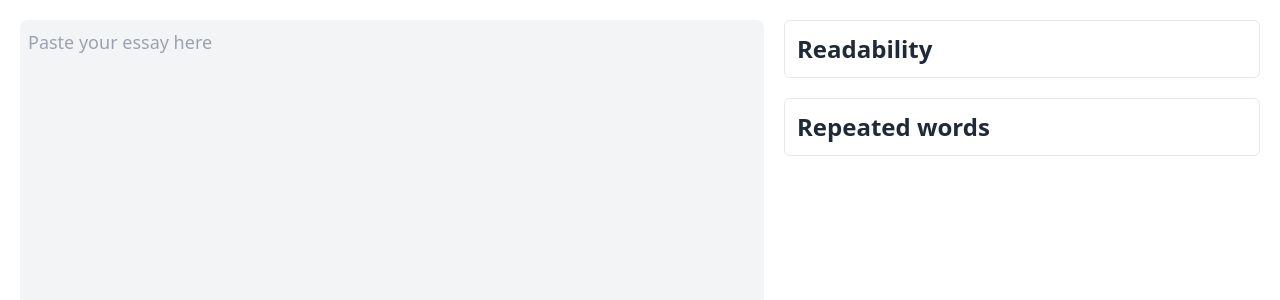
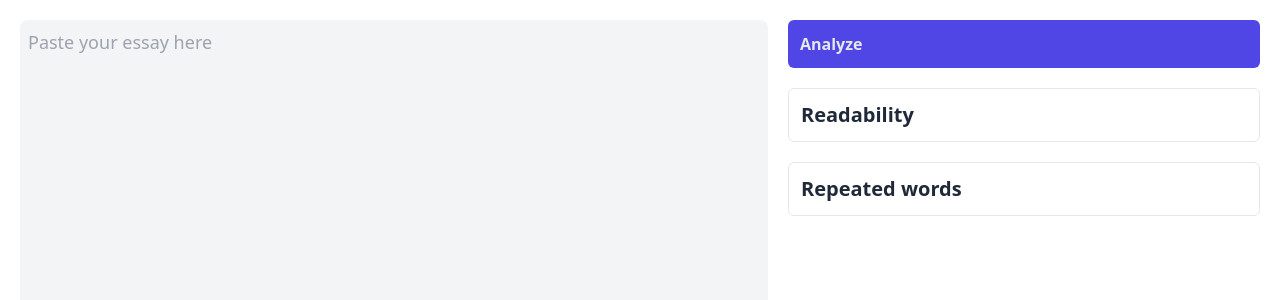
Before and after one commit to ninest/essay-analyzer-ui, a React (Vite) app: page / in a window 1280 px wide. Shown: the top 300 px of the page. Built offline with nearby package versions, Linux system fonts and the light colour scheme.

Commit message:
Create basic layout, call API

```diff
--- /dev/null
+++ b/src/components/debug.tsx
@@ -0,0 +1,24 @@
+import clsx from "clsx";
+import { ComponentProps } from "react";
+
+interface DebugProps extends ComponentProps<"div"> {
+  data: any;
+  showInProd?: boolean;
+}
+
+export const Debug = ({ data, showInProd = false, className }: DebugProps) => {
+  const isDev = import.meta.env.DEV;
+  const show = isDev || showInProd;
+  return (
+    <>
+      {show && (
+        <pre
+          className={clsx(className, "bg-[#112] p-3 text-gray-300 text-xs rounded-lg", "overflow-scroll max-w-full")}
+          suppressHydrationWarning
+        >
+          {JSON.stringify(data, null, 2)}
+        </pre>
+      )}
+    </>
+  );
+};
--- a/src/components/title.tsx
+++ b/src/components/title.tsx
@@ -15,8 +15,8 @@ export function Title({ level = 2, children, ...props }: TitleProps) {
         "font-display tracking-normal text-gray-800",
         {
           // "text-4xl font-bold": level == 1,
-          "text-4xl font-black": level == 1,
-          "text-2xl font-bold": level == 2,
+          "text-3xl font-black": level == 1,
+          "text-xl font-bold": level == 2,
           "text-base font-bold": level == 3,
         },
         props.className
--- /dev/null
+++ b/src/essay-analysis/api.ts
@@ -0,0 +1,7 @@
+import { EssayAnalysis } from ".";
+
+export async function getEssayAnalysis(text: string) {
+  const response = await fetch(`https://essay-analyzer.vercel.app/api?sentence=${encodeURIComponent(text)}`);
+  const output = (await response.json()) as EssayAnalysis;
+  return output;
+}
--- /dev/null
+++ b/src/essay-analysis/index.ts
@@ -0,0 +1,15 @@
+export interface EssayAnalysis {
+  repeatedWords: {
+    counter: Record<string, number>;
+    lemmas: Record<string, string[]>;
+  };
+  readability: {
+    totalSyllables: number;
+    totalWords: number;
+    totalSentences: number;
+    averageSyllablesPerWord: number;
+    averageWordsPerSentence: number;
+    fleschReadingEase: number;
+    fleschKincaidGradeLevel: number;
+  };
+}
--- a/src/index.page.tsx
+++ b/src/index.page.tsx
@@ -1,24 +1,59 @@
+import { FormEvent, useState } from "react";
 import { Title } from "./components/title";
+import { EssayAnalysis } from "./essay-analysis";
+import { getEssayAnalysis } from "./essay-analysis/api";
+import { Debug } from "./components/debug";
 
 export function IndexPage() {
+  const [analysis, setAnalysis] = useState<null | EssayAnalysis>(null);
+  const [loading, setLoading] = useState(false);
+
+  const onSubmit = async (e: FormEvent<HTMLFormElement>) => {
+    e.preventDefault();
+    setLoading(true);
+
+    const formData = new FormData(e.currentTarget);
+    const text = formData.get("essay") as string;
+    try {
+      const essayAnalysis = await getEssayAnalysis(text);
+      setAnalysis(essayAnalysis);
+    } catch (error) {
+      console.error(error);
+    } finally {
+      setLoading(false);
+    }
+  };
   return (
     <>
-      <div className="p-5 h-screen flex space-x-5">
-        <div className="w-3/5">
+      <form onSubmit={onSubmit} className="h-screen flex space-x-5">
+        <div className="w-3/5 p-5 pr-0">
           <textarea
+            name="essay"
             placeholder="Paste your essay here"
             className="w-full h-full text-lg form-field focus:form-field-focus-ring resize-none"
           />
         </div>
-        <aside className="flex-grow space-y-5">
+        <aside className="py-5 pr-5 overflow-y-scroll flex-grow space-y-5">
+          <button
+            disabled={loading}
+            type="submit"
+            className="w-full font-semibold flex items-center align-start p-3 rounded-md bg-primary-600 text-gray-200"
+          >
+            {loading ? "Loading ..." : "Analyze"}
+          </button>
           <section className="border rounded-md p-3">
             <Title level={2}>Readability</Title>
           </section>
           <section className="border rounded-md p-3">
             <Title level={2}>Repeated words</Title>
           </section>
+          {analysis && (
+            <section>
+              <Debug data={analysis} />
+            </section>
+          )}
         </aside>
-      </div>
+      </form>
     </>
   );
 }
```
